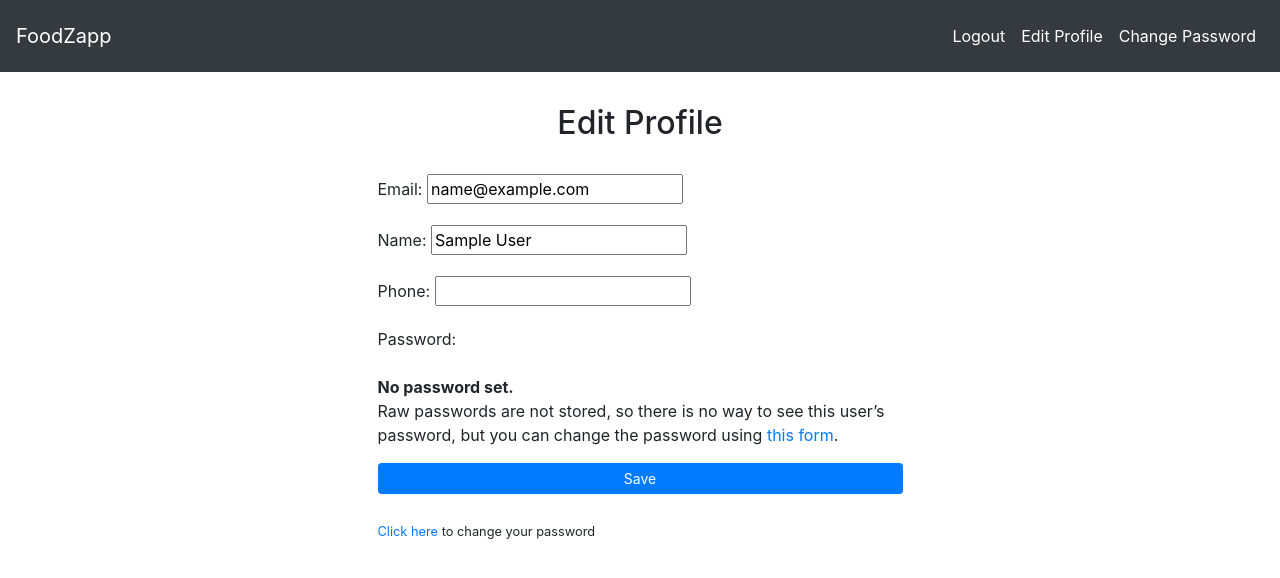
After one commit to ansul710/FoodDeliverySystem, a Django app: page /edit_profile/ in a window 1280 px wide. The commit adds this page. Shown: the top 578 px of the page. Run offline with Django 3.2, Linux system fonts and the light colour scheme; the visitor is signed in with stand-in values (Sample User, id 1); some libraries are stand-ins or nearby versions.

Commit message:
edit profile

```diff
--- a/food_delivery/urls.py
+++ b/food_delivery/urls.py
@@ -18,6 +18,7 @@ from django.urls import path, include
 
 urlpatterns = [
     path('admin/', admin.site.urls),
-    path('profiles/', include('user_profile.urls') ),
+    # path('', include('user_profile.urls')),
+    path('', include('user_profile.urls')),
 
 ]
--- a/templates/base.html
+++ b/templates/base.html
@@ -0,0 +1,69 @@
+<!doctype html>
+<html lang="en">
+  <head>
+    <!-- Required meta tags -->
+    <meta charset="utf-8">
+    <meta name="viewport" content="width=device-width, initial-scale=1, shrink-to-fit=no">
+    <!-- Bootstrap CSS -->
+    <link rel="stylesheet" href="https://stackpath.bootstrapcdn.com/bootstrap/4.3.1/css/bootstrap.min.css" integrity="sha384-ggOyR0iXCbMQv3Xipma34MD+dH/1fQ784/j6cY/iJTQUOhcWr7x9JvoRxT2MZw1T" crossorigin="anonymous">
+
+    <title>FoodZapp</title>
+  </head>
+  <body>
+
+  <nav class="navbar navbar-expand-lg navbar-dark bg-dark p-3 mb-2 bg-primary text-white">
+  <a class="navbar-brand" href="{% url 'home_page' %}">FoodZapp</a>
+  <button class="navbar-toggler" type="button" data-toggle="collapse" data-target="#navbarSupportedContent" aria-controls="navbarSupportedContent" aria-expanded="false" aria-label="Toggle navigation">
+    <span class="navbar-toggler-icon"></span>
+  </button>
+
+  <div class="collapse navbar-collapse" id="navbarSupportedContent">
+    <ul class="navbar-nav ml-auto">
+      {% if user.is_authenticated %}
+        <li class="nav-item">
+            <a class="text-white nav-link" href="{% url 'logout_user' %}">Logout</a>
+        </li>
+
+        <li class="nav-item">
+            <a class="text-white nav-link" href="{% url 'user_profile' %}">Edit Profile</a>
+        </li>
+
+        <li class="nav-item">
+            <a class="text-white nav-link" href="{% url 'change_password' %}">Change Password</a>
+        </li>
+
+      {% else %}
+        <li class="nav-item">
+          <a class="nav-link text-white" href="{% url 'login_page' %}">Login</a>
+        </li>
+        <li class="nav-item">
+          <a class="nav-link text-white" href="{% url 'register_page' %}">Register</a>
+        </li>
+
+      {% endif %}
+    </ul>
+  </div>
+</nav>
+
+  <div class="container">
+    {% if messages %}
+        {% for message in messages %}
+          <div class="alert alert-info" role="alert">
+              <button class="close" data-dismiss="alert">
+                  <small><sup>x</sup></small>
+              </button>
+            {{message}}
+          </div>
+        {% endfor %}
+      {% endif%}
+
+    {% block content %}
+    {% endblock %}
+  </div>
+    <!-- Optional JavaScript -->
+    <!-- jQuery first, then Popper.js, then Bootstrap JS -->
+    <script src="https://code.jquery.com/jquery-3.3.1.slim.min.js" integrity="sha384-q8i/X+965DzO0rT7abK41JStQIAqVgRVzpbzo5smXKp4YfRvH+8abtTE1Pi6jizo" crossorigin="anonymous"></script>
+    <script src="https://cdnjs.cloudflare.com/ajax/libs/popper.js/1.14.7/umd/popper.min.js" integrity="sha384-UO2eT0CpHqdSJQ6hJty5KVphtPhzWj9WO1clHTMGa3JDZwrnQq4sF86dIHNDz0W1" crossorigin="anonymous"></script>
+    <script src="https://stackpath.bootstrapcdn.com/bootstrap/4.3.1/js/bootstrap.min.js" integrity="sha384-JjSmVgyd0p3pXB1rRibZUAYoIIy6OrQ6VrjIEaFf/nJGzIxFDsf4x0xIM+B07jRM" crossorigin="anonymous"></script>
+  </body>
+</html>
--- /dev/null
+++ b/templates/users/user_profile.html
@@ -0,0 +1,23 @@
+{% extends 'base.html' %}
+
+{% block content %}
+<br>
+<h2 class="text-center">Edit Profile</h2></br>
+<div class="col-md-6 offset-md-3">
+<form method="POST" action="{% url 'user_profile' %}">
+    {% csrf_token %}
+
+    {% if form.errors %}
+    <div class="alert alert-warning alert-dismissable" role="alert">
+            <button class="close" data-dismiss="alert">
+              <small><sup>x</sup></small>
+            </button>
+        <p>Your form has errors!</p>
+          </div>
+    {% endif %}
+    {{ form.as_p }}
+    <input type="submit" value="Save" class="btn btn-primary btn-sm btn-block"><br>
+<p><small><a href="{% url 'change_password' %}">Click here</a> to change your password</small></p>
+</form>
+</div>
+{% endblock %}
--- a/user_profile/forms.py
+++ b/user_profile/forms.py
@@ -1,9 +1,21 @@
 from django import forms
 from django.contrib.auth import forms
 from user_profile.models import UserProfiles
+from django.contrib.auth.forms import UserCreationForm, UserChangeForm, PasswordChangeForm, PasswordResetForm
 
 
-class RegisterForm(forms.UserCreationForm):
+class RegisterForm(UserCreationForm):
     class Meta:
         model = UserProfiles
         fields = ('email', 'name', 'phone', 'password1', 'password2')
+
+
+class ChangePasswordForm(PasswordChangeForm):
+    def __init__(self, *args, **kwargs):
+        super(PasswordChangeForm, self).__init__(*args, **kwargs)
+
+
+class EditUserProfile(UserChangeForm):
+    class Meta:
+        model = UserProfiles
+        fields = ('email', 'name', 'phone', 'password',)
--- a/user_profile/urls.py
+++ b/user_profile/urls.py
@@ -3,6 +3,10 @@ from django.urls import path
 from .views import *
 
 urlpatterns = [
-    path('register/', register_new_users, name='register_user'),
-    path('home/', home, name='home'),
+    path('', home, name='home_page'),
+    path('register/', register_new_users, name='register_page'),
+    path('login/', login_user, name='login_page'),
+    path('logout/', logout_user, name='logout_user'),
+    path('change_password/', change_password, name='change_password'),
+    path('edit_profile/', edit_profile, name='user_profile'),
 ]
--- a/user_profile/views.py
+++ b/user_profile/views.py
@@ -1,29 +1,82 @@
-from django.contrib.auth import authenticate, login
+from django.contrib.auth import authenticate, login, logout
 from django.shortcuts import render, redirect
-from .forms import RegisterForm
+from .forms import RegisterForm, ChangePasswordForm, EditUserProfile
 from .models import UserProfiles
+from django.contrib import messages
+from django.contrib.auth.decorators import login_required
 
 
 # Create your views here.
 def home(request):
-    return render(request,'users/home.html', {})
+    return render(request, 'users/home.html', {})
 
 
 def register_new_users(request):
     if request.method == "POST":
         form = RegisterForm(request.POST or None)
         if form.is_valid():
-            object = form.save(commit=False)
-            object.save()
+            object_usr = form.save(commit=False)
+            object_usr.save()
             username = form.cleaned_data['email']
             password = form.cleaned_data['password1']
             user = authenticate(username=username, password=password)
             login(request, user)
             if user.is_authenticated:
-                return redirect('home')
+                return redirect('home_page')
     else:
         form = RegisterForm()
 
-    context = { 'form': form }
+    context = {'form': form}
 
     return render(request, 'users/register.html', context)
+
+
+def login_user(request):
+    if request.method == 'POST':
+        username = request.POST['username']
+        password = request.POST['password']
+
+        user = authenticate(request, username=username, password=password)
+        if user is not None:
+            login(request, user)
+            messages.success(request, 'You have successfully been logged in')
+            return redirect('home_page')
+        else:
+            messages.success(request, 'Error logging in. Please try again!')
+            return redirect('login_page')
+    else:
+        return render(request, 'users/login.html', {})
+
+
+def logout_user(request):
+    logout(request)
+    messages.success(request, "You have been logged out.")
+    return redirect('home_page')
+
+
+@login_required
+def change_password(request):
+    if request.method == 'POST':
+        form = ChangePasswordForm(data=request.POST or None, user=request.user)
+        if form.is_valid():
+            form.save()
+            messages.success(request, 'Password Changed Successfully')
+            return redirect('login_page')
+    else:
+        form = ChangePasswordForm(user=request.user)
+    context = {'form': form}
+    return render(request, 'users/change_password.html', context)
+
+
+@login_required
+def edit_profile(request):
+    if request.method == 'POST':
+        form = EditUserProfile(data=request.POST or None, instance=request.user)
+        if form.is_valid():
+            form.save()
+            messages.success(request, 'Profile Updated Successfully')
+            return redirect('home_page')
+    else:
+        form = EditUserProfile(instance=request.user)
+        context = {'form': form}
+        return render(request, 'users/user_profile.html', context)
```
Also changed, not shown: templates/users/change_password.html (added, +23 -0 lines), templates/users/home.html (+13 -10 lines), templates/users/login.html (added, +25 -0 lines), templates/users/register.html (+8 -2 lines).
